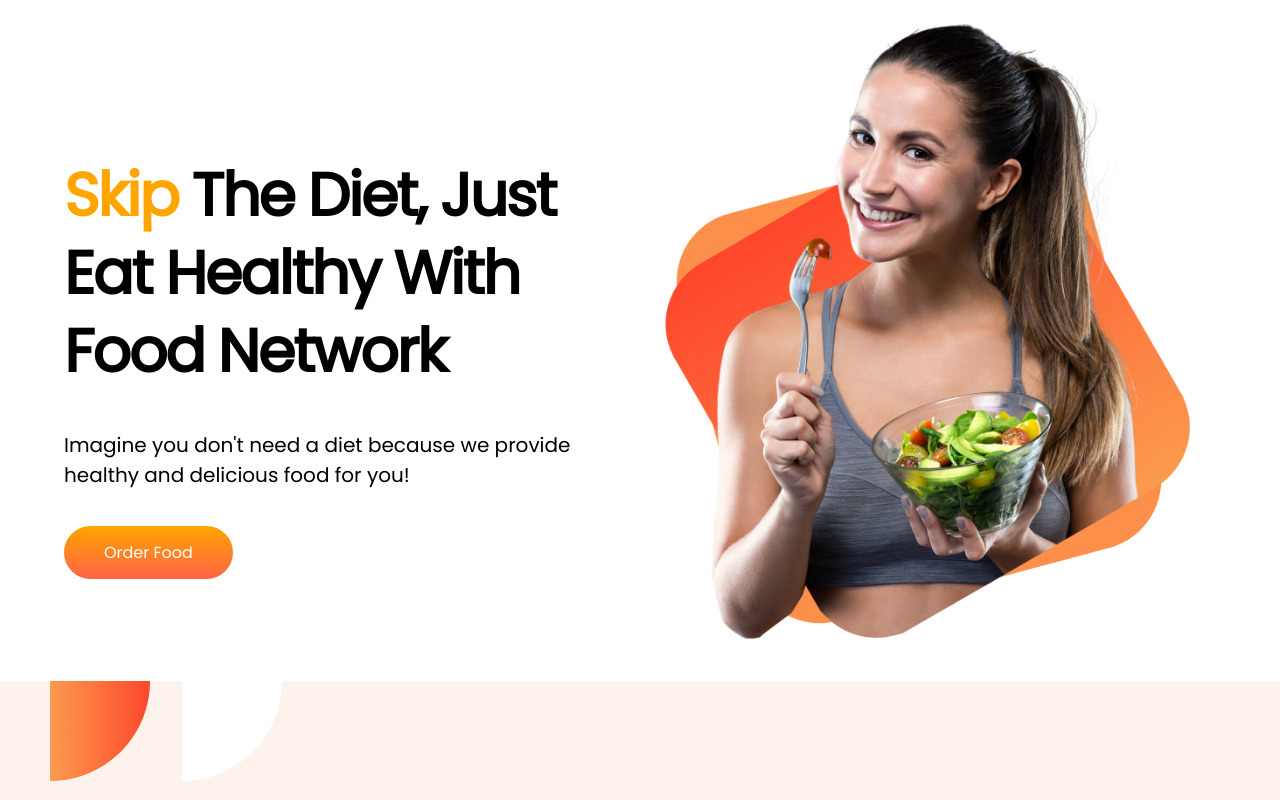
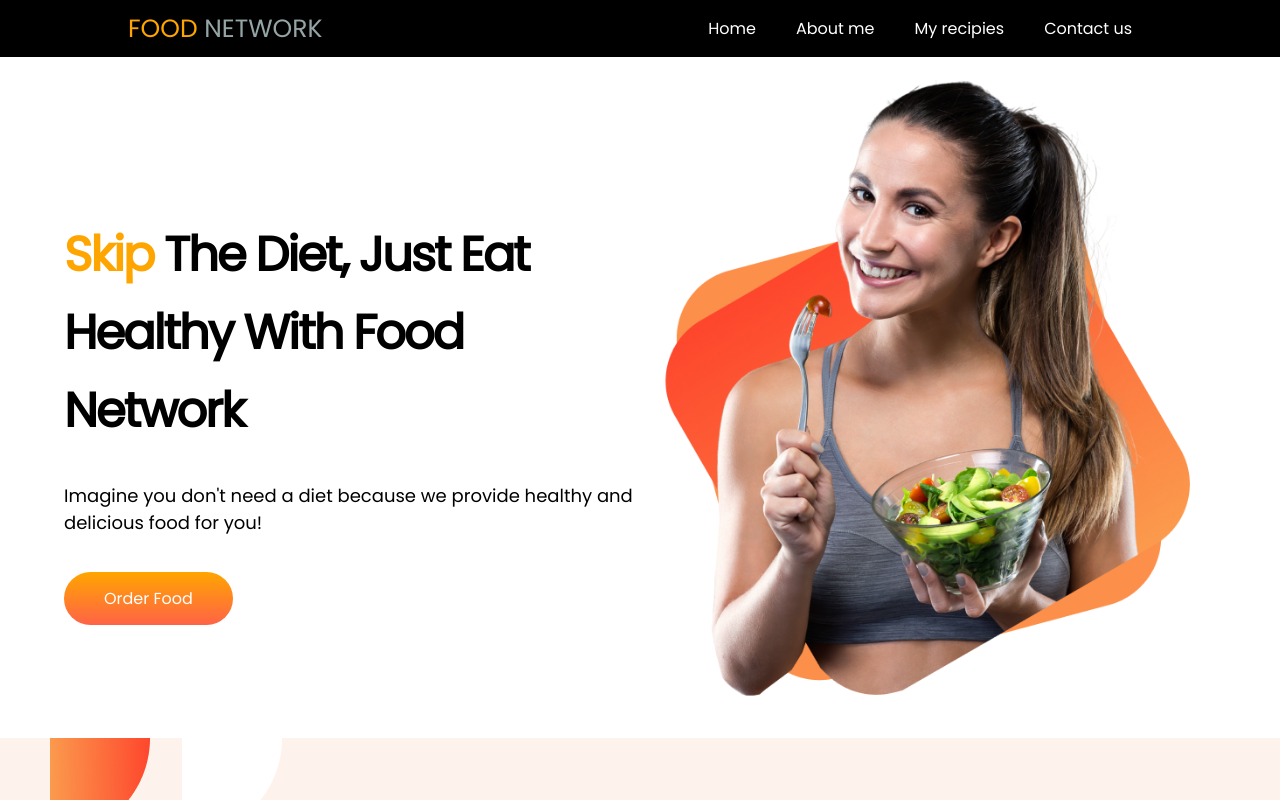
Before and after one commit to nahid5g/food-network, a plain HTML site: page index.html in a window 1280 px wide. Shown: the top 800 px of the page. Drawn offline with Linux system fonts and the light colour scheme.

Commit message:
navbar added

```diff
--- a/css/style.css
+++ b/css/style.css
@@ -1,6 +1,38 @@
 body {
     margin: 0;
     font-family: 'Poppins', sans-serif;
+}
+nav {
+    background: #000000;
+    color: white;
+}
+#nav-container .logo {
+    color: #95a5a6;
+    font-size: 25px;
+    text-decoration: none;
+}
+nav ul {
+    padding: 0;
+    display: flex;
+    margin-left: auto;
+}
+nav ul li {
+    list-style: none;
+    padding: 0 20px;
+    transition: .5s;
+}
+nav ul li a {
+    text-decoration: none;
+    color: white;
+}
+nav ul li:hover a {
+    color: #2ecc71;
+}
+#nav-container {
+    width: 80%;
+    display: flex;
+    margin: 0 auto;
+    align-items: center;
 }
 header{
     padding: 10px 0;
@@ -20,13 +52,13 @@ header{
     color: orange;
 }
 .half-width h1 {
-    font-size: 60px;
+    font-size: 48px;
     font-weight: 800;
     line-height: 78px;
     letter-spacing: -2px;
 }
 .half-width p {
-    font-size: 20px;
+    font-size: 18px;
     color: #828282, 100%;
     margin-bottom: 50px;
 }
--- a/index.html
+++ b/index.html
@@ -12,7 +12,20 @@
     <link rel="stylesheet" href="css/style.css">
 </head>
 <body>
-    <header>
+    <!-- Menu Area-->
+    <nav>
+        <div id="nav-container">
+            <a href="#home" class="logo"><span class="orange-text">FOOD</span> NETWORK</a>
+            <ul>
+                <li><a href="#home">Home</a></li>
+                <li><a href="#about-me">About me</a></li>
+                <li><a href="#my-recipe">My recipies</a></li>
+                <li><a href="#contact-me">Contact us</a></li>
+            </ul>
+        </div>
+    </nav>
+    <!-- Header Area -->
+    <header id="home">
         <div class="container">
             <div class="half-width">
                 <h1><span class="orange-text">Skip</span> The Diet, Just Eat Healthy With Food Network</h1>
@@ -76,6 +89,10 @@
             <p>Dribble Shot Likes</p>
         </div>
     </section>
+    <!-- Contact Us-->
+    <section class="contact-us">
+
+    </section>
     <!-- Footer -->
     <footer>
         <div id="footer-texts">
```
